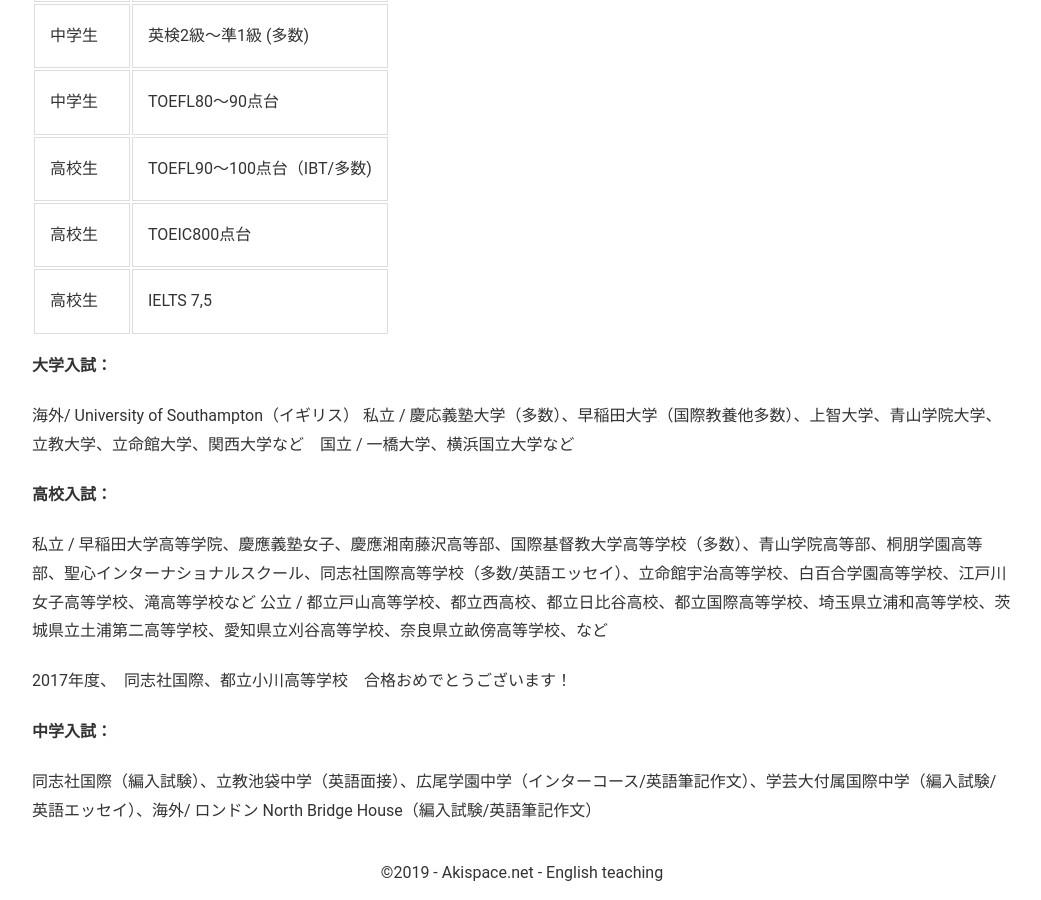
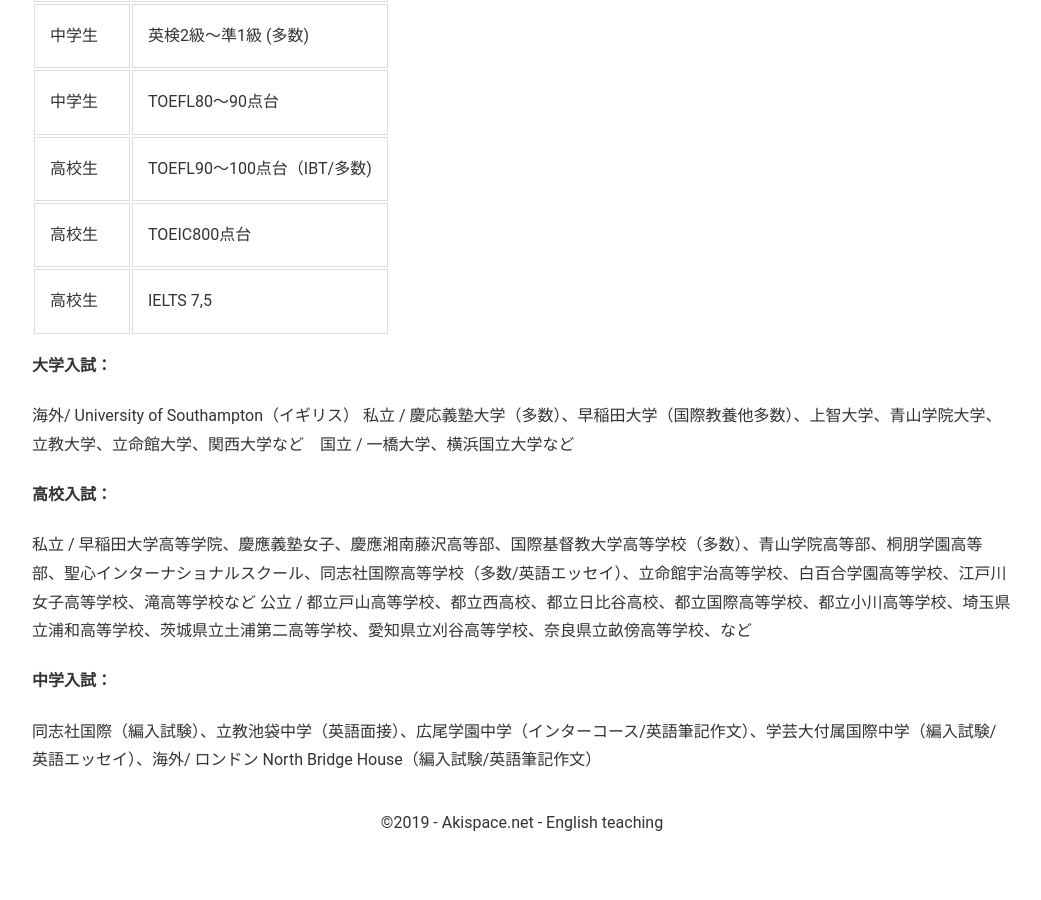
Before and after one commit to phocean/akispace, a Jekyll site: the page built from 40_exam_results.md, in a window 1280 px wide and 900 px high, scrolled down 1555 px. Shown: the whole window, without its empty margins (118-1159 px from the left). Built offline with Jekyll 4.4.1, drawn with Linux system fonts in a browser that asks for light colours; after the commit the page ends 2405 px from its top, so only the background shows below that.

Commit message:
one phrase erased

```diff
--- a/40_exam_results.md
+++ b/40_exam_results.md
@@ -61,9 +61,7 @@
 
 <strong>高校入試：</strong>
 
-私立 / 早稲田大学高等学院、慶應義塾女子、慶應湘南藤沢高等部、国際基督教大学高等学校（多数）、青山学院高等部、桐朋学園高等部、聖心インターナショナルスクール、同志社国際高等学校（多数/英語エッセイ）、立命館宇治高等学校、白百合学園高等学校、江戸川女子高等学校、滝高等学校など   公立 / 都立戸山高等学校、都立西高校、都立日比谷高校、都立国際高等学校、埼玉県立浦和高等学校、茨城県立土浦第二高等学校、愛知県立刈谷高等学校、奈良県立畝傍高等学校、など
-
-2017年度、　同志社国際、都立小川高等学校　合格おめでとうございます！
+私立 / 早稲田大学高等学院、慶應義塾女子、慶應湘南藤沢高等部、国際基督教大学高等学校（多数）、青山学院高等部、桐朋学園高等部、聖心インターナショナルスクール、同志社国際高等学校（多数/英語エッセイ）、立命館宇治高等学校、白百合学園高等学校、江戸川女子高等学校、滝高等学校など   公立 / 都立戸山高等学校、都立西高校、都立日比谷高校、都立国際高等学校、都立小川高等学校、埼玉県立浦和高等学校、茨城県立土浦第二高等学校、愛知県立刈谷高等学校、奈良県立畝傍高等学校、など
 
 <strong>中学入試：</strong>
 
```
